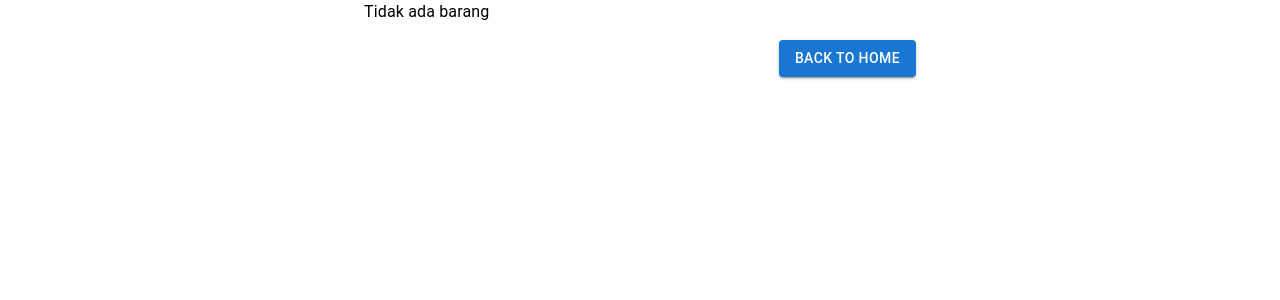
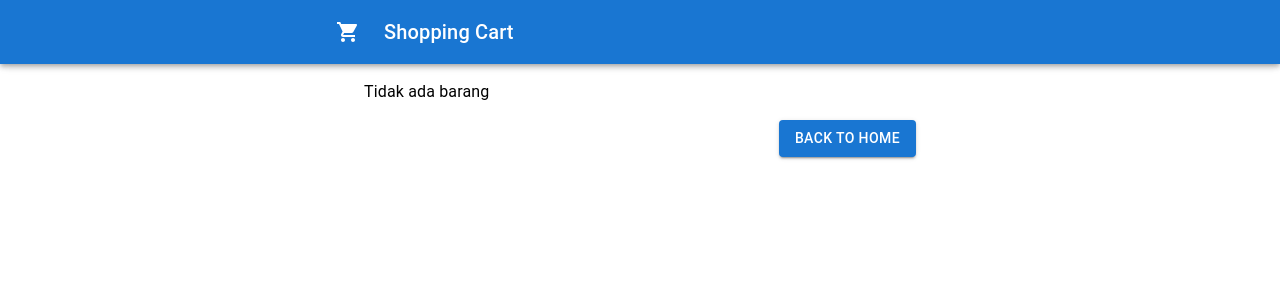
Before and after one commit to Lendi156/shopping-cart, a React (Create React App) app: page /CheckOut in a window 1280 px wide. Shown: the top 300 px of the page. Built offline with nearby package versions, Linux system fonts and the light colour scheme; no server answers.

Commit message:
Adding app bar

```diff
--- a/src/App.jsx
+++ b/src/App.jsx
@@ -1,14 +1,16 @@
 import React, { useEffect } from 'react'
 import './App.css'
-import { Container } from '@mui/material'
-import { Route, Routes } from 'react-router-dom'
+import { Container, AppBar, Toolbar, IconButton, Typography } from '@mui/material'
+import { Route, Routes, useNavigate } from 'react-router-dom'
 import { useDispatch } from 'react-redux'
 import { getProductsData } from './utils/utils'
 import Home from './pages/Home'
 import CheckOut from './pages/CheckOut'
+import ShoppingCartIcon from '@mui/icons-material/ShoppingCart'
 
 function App () {
   const dispatch = useDispatch()
+  const navigate = useNavigate()
 
   useEffect(() => {
     getProductsData(dispatch)
@@ -16,6 +18,16 @@ function App () {
 
   return (
     <Container>
+      <AppBar sx={{ display: 'flex', alignItems: 'center' }}>
+        <Toolbar sx={{ width: '600px' }}>
+          <IconButton edge="start" color="inherit" aria-label="menu" sx={{ mr: 2 }} onClick={() => navigate('/')}>
+            <ShoppingCartIcon />
+          </IconButton>
+          <Typography variant="h6" color="inherit" component="div">
+            Shopping Cart
+          </Typography>
+        </Toolbar>
+      </AppBar>
       <Routes>
         <Route exact path="/" element={<Home />}/>
         <Route path="/CheckOut" element={<CheckOut />}/>
--- a/src/pages/CheckOut.jsx
+++ b/src/pages/CheckOut.jsx
@@ -18,7 +18,7 @@ export default function CheckOut () {
   })
   return (
     <Container maxWidth="sm">
-      <Stack spacing={2}>
+      <Stack spacing={2} sx={{ margin: '80px 0 20px' }}>
         {cartItems.length > 0
           ? <>
                 {cartListComponent}
--- a/src/pages/Home.jsx
+++ b/src/pages/Home.jsx
@@ -22,7 +22,7 @@ export default function Home () {
 
   return (
     <Container maxWidth="sm">
-        <Stack spacing={2} sx={{ margin: '20px 0' }}>
+        <Stack spacing={2} sx={{ margin: '80px 0 20px' }}>
           {productListComponent}
           <Stack direction='row' justifyContent='flex-end' spacing={2}>
             {first === 0 ? null : <Button variant="contained" onClick={() => prevPage(first, last, setFirst, setLast)}>Previous</Button>}
@@ -38,7 +38,7 @@ export default function Home () {
               sx={{
                 margin: 0,
                 top: 'auto',
-                right: 250,
+                right: 200,
                 bottom: 20,
                 left: 'auto',
                 position: 'fixed'
```
